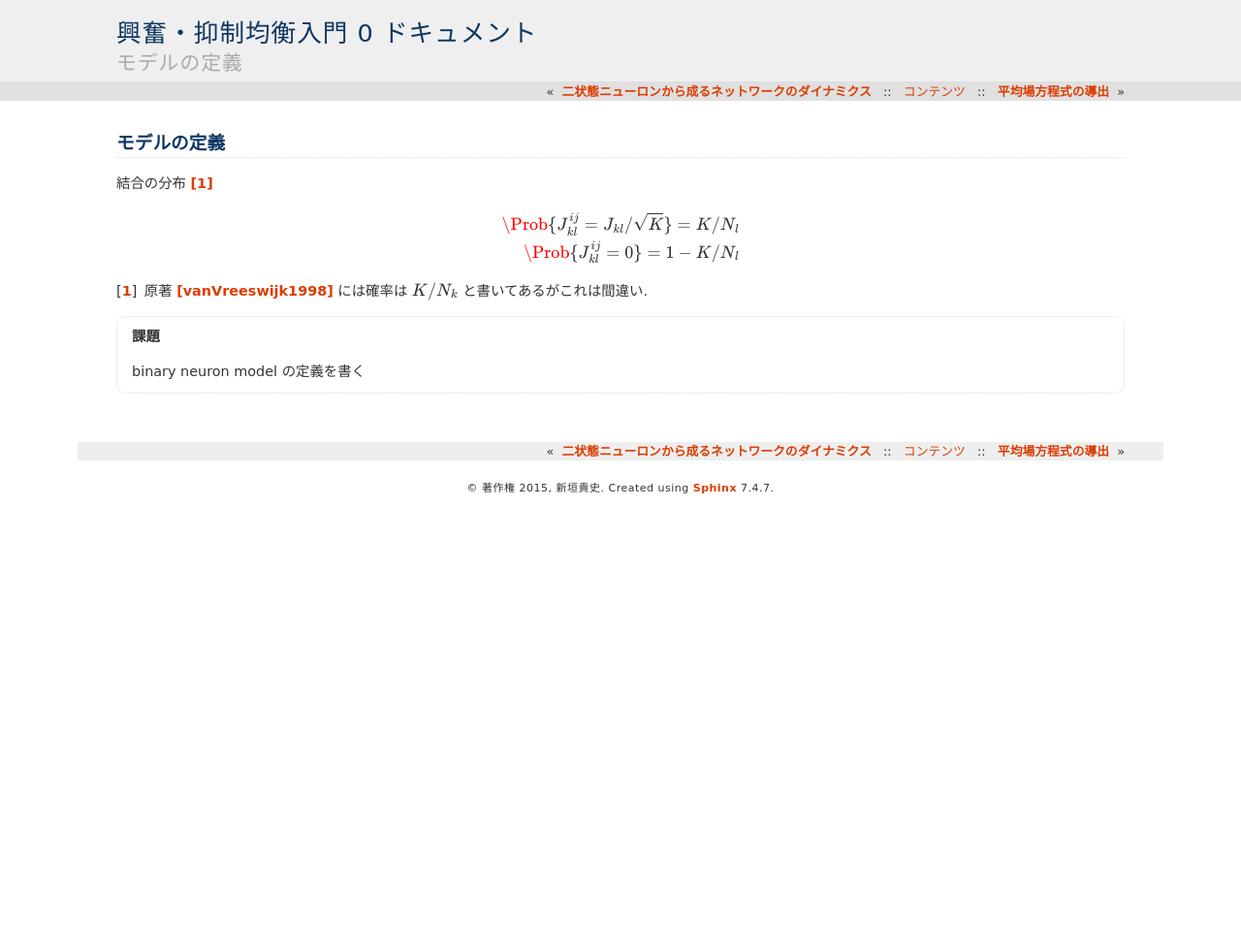
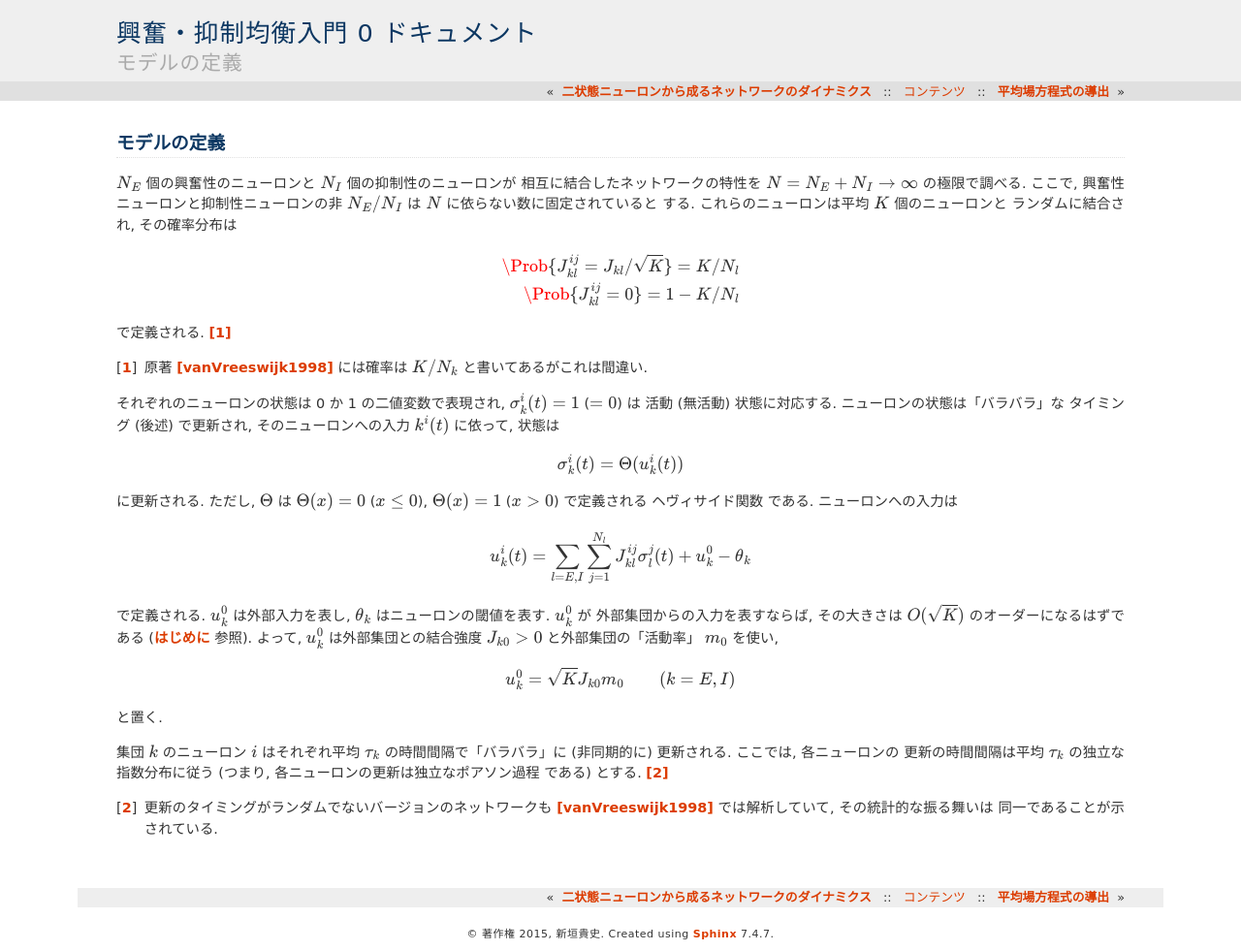
Before and after one commit to tkf/balance-tutorial-ja, a Sphinx documentation site: the page built from source/binary_network/model.rst, in a window 1280 px wide. Shown: the whole page at 97% size. Built offline with Sphinx 7.4.7, drawn with Linux system fonts in a browser that asks for light colours; formulas are drawn with MathJax 3; before the commit the page ends 900 px from its top, so only the background shows below that.

Commit message:
"モデルの定義" を埋めた

```diff
--- a/source/binary_network/model.rst
+++ b/source/binary_network/model.rst
@@ -4,9 +4,17 @@
  モデルの定義
 ==============
 
+:math:`N_E` 個の興奮性のニューロンと
+:math:`N_I` 個の抑制性のニューロンが
+相互に結合したネットワークの特性を
+:math:`N = N_E + N_I \to \infty`
+の極限で調べる.  ここで, 興奮性ニューロンと抑制性ニューロンの非
+:math:`N_E/N_I` は :math:`N` に依らない数に固定されていると
+する.
+これらのニューロンは平均 :math:`K` 個のニューロンと
+ランダムに結合され, その確率分布は
+
 .. _def-J:
-
-結合の分布 [#]_
 
 .. math::
 
@@ -14,7 +22,53 @@
 
    \Prob \{ J_{kl}^{ij} = 0 \} = 1 - K/N_l
 
+で定義される.  [#]_
+
 .. [#] 原著 [vanVreeswijk1998]_ には確率は :math:`K/N_k`
    と書いてあるがこれは間違い.
 
-.. todo:: binary neuron model の定義を書く
+それぞれのニューロンの状態は 0 か 1 の二値変数で表現され,
+:math:`\sigma_k^i(t) = 1` (:math:`= 0`) は
+活動 (無活動) 状態に対応する.  ニューロンの状態は「バラバラ」な
+タイミング (後述) で更新され, そのニューロンへの入力 :math:`k^i(t)`
+に依って, 状態は
+
+.. math::
+
+   \sigma_k^i(t) = \Theta(u_k^i(t))
+
+に更新される.  ただし, :math:`\Theta` は
+:math:`\Theta(x) = 0` (:math:`x \le 0`),
+:math:`\Theta(x) = 1` (:math:`x > 0`)
+で定義される ヘヴィサイド関数 である.  ニューロンへの入力は
+
+.. math::
+
+   u_k^i(t)
+   = \sum_{l=E,I} \sum_{j=1}^{N_l} J_{kl}^{ij} \sigma_l^j(t)
+   + u_k^0 - \theta_k
+
+で定義される.  :math:`u_k^0` は外部入力を表し,
+:math:`\theta_k` はニューロンの閾値を表す.  :math:`u_k^0` が
+外部集団からの入力を表すならば, その大きさは :math:`O(\sqrt K)`
+のオーダーになるはずである (:ref:`intro` 参照).
+よって, :math:`u_k^0` は外部集団との結合強度 :math:`J_{k0} > 0`
+と外部集団の「活動率」 :math:`m_0` を使い,
+
+.. math::
+
+   u_k^0 = \sqrt K J_{k0} m_0
+   \qquad
+   (k = E, I)
+
+と置く.
+
+集団 :math:`k` のニューロン :math:`i` はそれぞれ平均 :math:`\tau_k`
+の時間間隔で「バラバラ」に (非同期的に) 更新される.  ここでは,
+各ニューロンの 更新の時間間隔は平均 :math:`\tau_k` の独立な
+指数分布に従う (つまり, 各ニューロンの更新は独立なポアソン過程
+である) とする.  [#]_
+
+.. [#] 更新のタイミングがランダムでないバージョンのネットワークも
+   [vanVreeswijk1998]_ では解析していて, その統計的な振る舞いは
+   同一であることが示されている.
```
